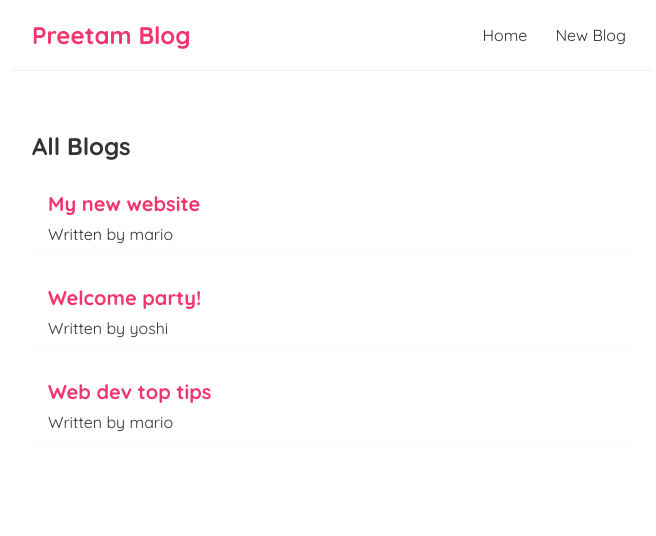
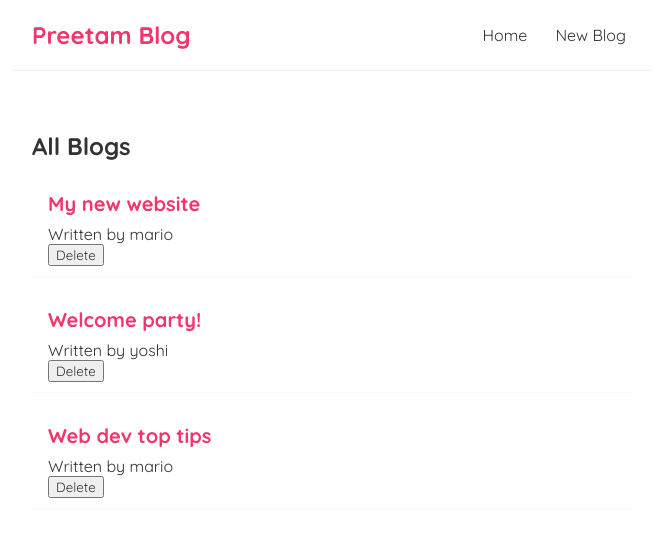
Before and after one commit to Leoravoe/React-tutorial, a React (Create React App) app: page / in a window 1280 px wide. Shown: the top 536 px of the page, without its empty margins (308-964 px from the left). Built offline with nearby package versions, Linux system fonts and the light colour scheme.

Commit message:
function as props

```diff
--- a/src/BlogList.js
+++ b/src/BlogList.js
@@ -1,5 +1,5 @@
 const Blogs = (props) => {
-    const {blogs , title} = props;
+    const {blogs , title, handleDelete} = props;
     return (
         <div className="blogList">
             <h2>{title}</h2>
@@ -7,6 +7,9 @@
                 <div className="blog-preview" key={blog.id} >
                     <h2>{ blog.title }</h2>
                     <p>Written by { blog.author }</p>
+                    <button onClick={()=>{
+                        handleDelete(blog.id)
+                    }}>Delete</button>
                 </div>
             ))}
         </div>
--- a/src/Home.js
+++ b/src/Home.js
@@ -7,10 +7,13 @@
     { title: 'Welcome party!', body: 'lorem ipsum...', author: 'yoshi', id: 2 },
     { title: 'Web dev top tips', body: 'lorem ipsum...', author: 'mario', id: 3 }
   ])
-
+  const handleDelete=  (id) => {
+    const newBlogs = blogs.filter(blog => blog.id !== id);
+    setBlogs(newBlogs)
+  }
   return (
     <div className="home">
-        <BlogList blogs= {blogs} title = "All Blogs"/>
+        <BlogList blogs= {blogs} title = "All Blogs" handleDelete={handleDelete}/>
     </div>
   );
 }
```
